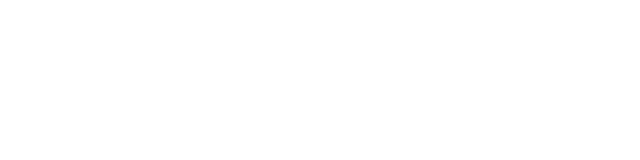
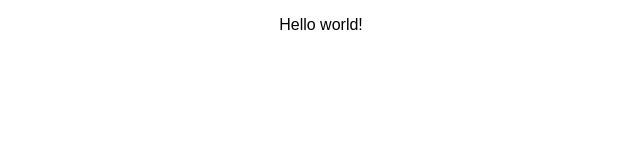
Before and after one commit to danielcolinjames/dcj.dev, a React (Create React App) app: page / in a window 1280 px wide. Shown: the top 160 px of the page, without its empty margins (319-959 px from the left). Built offline with nearby package versions, Linux system fonts and the light colour scheme.

Commit message:
make app deployable with gh-pages

```diff
--- a/package.json
+++ b/package.json
@@ -2,12 +2,16 @@
   "name": "portfolio-site",
   "version": "0.1.0",
   "private": true,
+  "homepage": "https://danielcolinjames.github.io/portfolio-site-react",
   "dependencies": {
+    "gh-pages": "^1.2.0",
     "react": "^16.4.1",
     "react-dom": "^16.4.1",
     "react-scripts": "1.1.4"
   },
   "scripts": {
+    "predeploy": "npm run build",
+    "deploy": "gh-pages -d build",
     "start": "react-scripts start",
     "build": "react-scripts build",
     "test": "react-scripts test --env=jsdom",
--- a/src/App.js
+++ b/src/App.js
@@ -5,7 +5,7 @@
   render() {
     return (
       <div className="App">
-
+        <p>Hello world!</p>
       </div>
     );
   }
```
Also changed, not shown: 1 other file (tests, documents, lock files or other folders).
